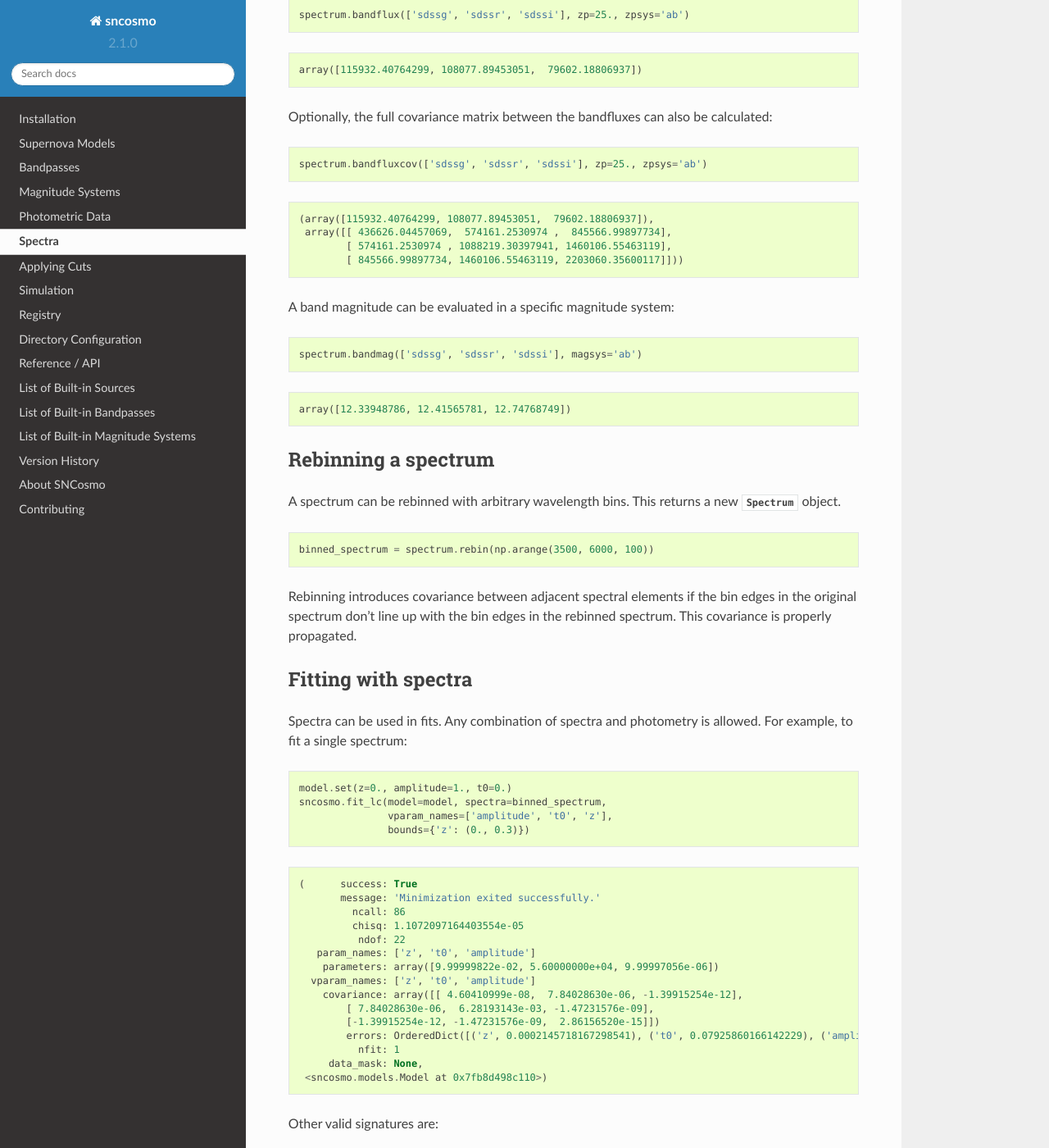
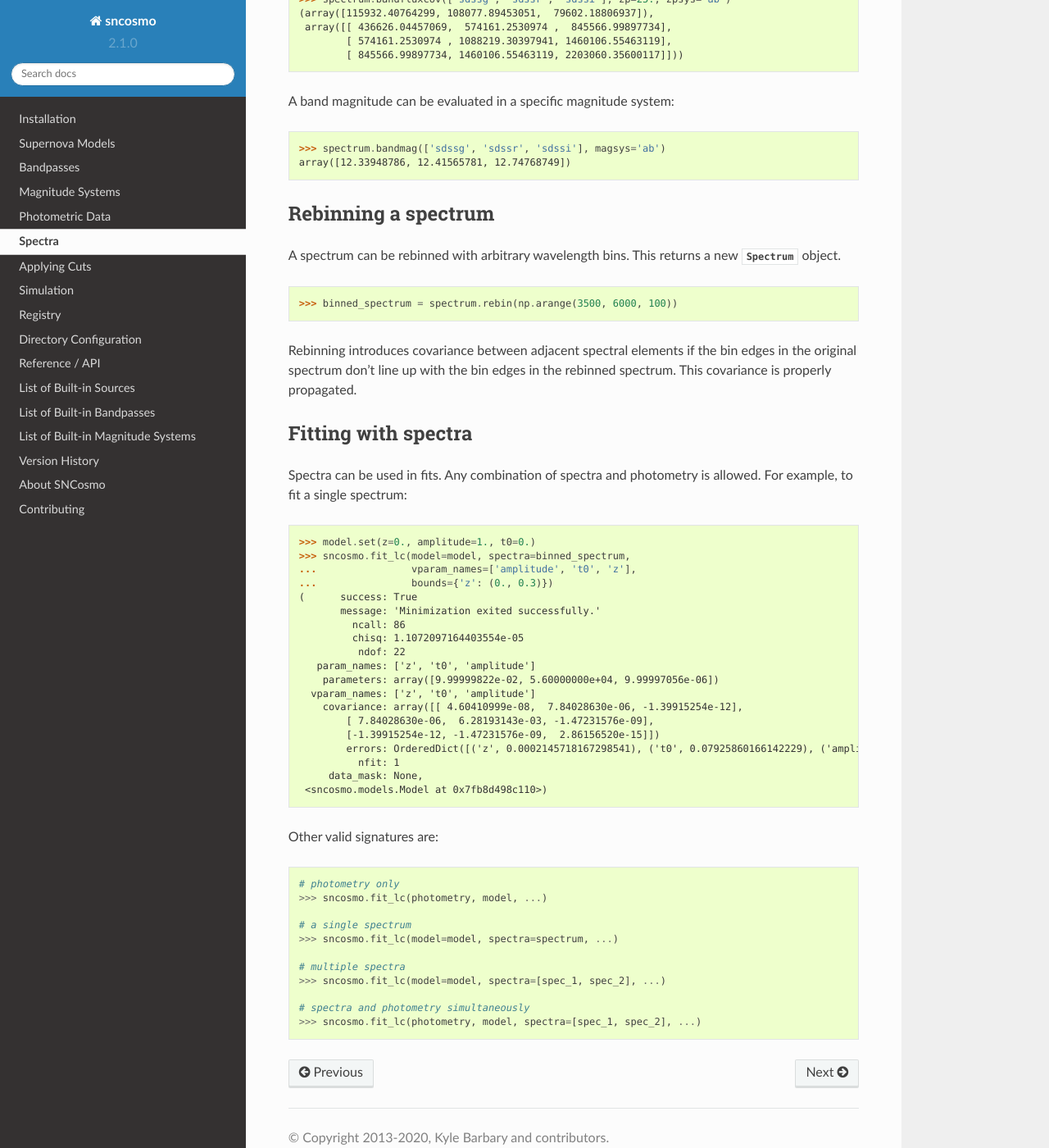
Before and after one commit to sncosmo/sncosmo, a Sphinx documentation site: the page built from docs/spectrum.rst, in a window 1280 px wide and 1400 px high, scrolled down 1432 px. Shown: the whole window at 82% size. Built offline with Sphinx 7.4.7 and the Read the Docs theme 2.0.0, drawn with Linux system fonts in a browser that asks for light colours; pages that are not in the unit, such as notebooks, are missing from menus; part of the change alters nothing that is shown; some of the changed text lies outside the part shown.

```diff
--- a/docs/spectrum.rst
+++ b/docs/spectrum.rst
@@ -7,16 +7,13 @@ class. A spectrum object can be created from a list of wavelengths and flux valu
 
 .. code:: python
 
-    import sncosmo
-    import numpy as np
+    >>> wave = np.arange(3000, 9000)
+    >>> model = sncosmo.Model(source='hsiao-subsampled')
+    >>> model.set(z=0.1, amplitude=1e-5, t0=56000.)
+    >>> sample_time = model['t0'] + 2.
+    >>> flux = model.flux(time=sample_time, wave=wave)
 
-    wave = np.arange(3000, 9000)
-    model = sncosmo.Model(source='hsiao-subsampled')
-    model.set(z=0.1, amplitude=1e-5, t0=56000.)
-    sample_time = model['t0'] + 2.
-    flux = model.flux(time=sample_time, wave=wave)
-
-    spectrum = sncosmo.Spectrum(wave, flux, time=sample_time)
+    >>> spectrum = sncosmo.Spectrum(wave, flux, time=sample_time)
 
 By default, the wavelengths are assumed to be in angstroms and the flux values as a
 spectral flux density (erg / s / cm^2 / A).
@@ -29,15 +26,15 @@ uncertainties for each spectral element:
 
 .. code:: python
 
-    fluxerr = 0.1 * flux
-    spectrum = sncosmo.Spectrum(wave, flux, fluxerr, time=sample_time)
+    >>> fluxerr = 0.1 * flux
+    >>> spectrum = sncosmo.Spectrum(wave, flux, fluxerr, time=sample_time)
 
 or a full covariance matrix:
 
 .. code:: python
 
-    fluxcov = np.diag(fluxerr**2) + 1e-5 * np.max(flux)**2
-    spectrum = sncosmo.Spectrum(wave, flux, fluxcov=fluxcov, time=sample_time)
+    >>> fluxcov = np.diag(fluxerr**2) + 1e-5 * np.max(flux)**2
+    >>> spectrum = sncosmo.Spectrum(wave, flux, fluxcov=fluxcov, time=sample_time)
 
 All operations will take these uncertanties into account.
 
@@ -49,20 +46,14 @@ available in sncosmo:
 
 .. code:: python
 
-    spectrum.bandflux('sdssg')
-
-.. parsed-literal::
-
+    >>> spectrum.bandflux('sdssg')
     6.336874516839506
 
 Synthetic photometry can be calculated on multiple bands simultaneously:
 
 .. code:: python
 
-    spectrum.bandflux(['sdssg', 'sdssr', 'sdssi'])
-
-.. parsed-literal::
-
+    >>> spectrum.bandflux(['sdssg', 'sdssr', 'sdssi'])
     array([6.33687452, 5.33348909, 2.86301428])
 
 If a zeropoint and magnitude system are specified, then the bandflux is returned in that
@@ -70,20 +61,14 @@ system (otherwise it is in photons / s / cm^2 by default).
 
 .. code:: python
 
-    spectrum.bandflux(['sdssg', 'sdssr', 'sdssi'], zp=25., zpsys='ab')
-
-.. parsed-literal::
-
+    >>> spectrum.bandflux(['sdssg', 'sdssr', 'sdssi'], zp=25., zpsys='ab')
     array([115932.40764299, 108077.89453051,  79602.18806937])
 
 Optionally, the full covariance matrix between the bandfluxes can also be calculated:
 
 .. code:: python
 
-    spectrum.bandfluxcov(['sdssg', 'sdssr', 'sdssi'], zp=25., zpsys='ab')
-
-.. parsed-literal::
-
+    >>> spectrum.bandfluxcov(['sdssg', 'sdssr', 'sdssi'], zp=25., zpsys='ab')
     (array([115932.40764299, 108077.89453051,  79602.18806937]),
      array([[ 436626.04457069,  574161.2530974 ,  845566.99897734],
             [ 574161.2530974 , 1088219.30397941, 1460106.55463119],
@@ -93,10 +78,7 @@ A band magnitude can be evaluated in a specific magnitude system:
 
 .. code:: python
 
-    spectrum.bandmag(['sdssg', 'sdssr', 'sdssi'], magsys='ab')
-
-.. parsed-literal::
-
+    >>> spectrum.bandmag(['sdssg', 'sdssr', 'sdssi'], magsys='ab')
     array([12.33948786, 12.41565781, 12.74768749])
 
 
@@ -109,7 +91,7 @@ A spectrum can be rebinned with arbitrary wavelength bins. This returns a new
 
 .. code:: python
 
-    binned_spectrum = spectrum.rebin(np.arange(3500, 6000, 100))
+    >>> binned_spectrum = spectrum.rebin(np.arange(3500, 6000, 100))
 
 Rebinning introduces covariance between adjacent spectral elements if the bin edges
 in the original spectrum don't line up with the bin edges in the rebinned spectrum. This
@@ -124,14 +106,10 @@ example, to fit a single spectrum:
 
 .. code:: python
 
-    model.set(z=0., amplitude=1., t0=0.)
-    sncosmo.fit_lc(model=model, spectra=binned_spectrum,
-                   vparam_names=['amplitude', 't0', 'z'],
-                   bounds={'z': (0., 0.3)})
-
-.. parsed-literal::
-
-
+    >>> model.set(z=0., amplitude=1., t0=0.)
+    >>> sncosmo.fit_lc(model=model, spectra=binned_spectrum,
+    ...                vparam_names=['amplitude', 't0', 'z'],
+    ...                bounds={'z': (0., 0.3)})
     (      success: True
            message: 'Minimization exited successfully.'
              ncall: 86
@@ -153,13 +131,13 @@ Other valid signatures are:
 .. code:: python
 
     # photometry only
-    sncosmo.fit_lc(photometry, model, ...)
+    >>> sncosmo.fit_lc(photometry, model, ...)
 
     # a single spectrum
-    sncosmo.fit_lc(model=model, spectra=spectrum, ...)
+    >>> sncosmo.fit_lc(model=model, spectra=spectrum, ...)
 
     # multiple spectra
-    sncosmo.fit_lc(model=model, spectra=[spec_1, spec_2], ...)
+    >>> sncosmo.fit_lc(model=model, spectra=[spec_1, spec_2], ...)
 
     # spectra and photometry simultaneously
-    sncosmo.fit_lc(photometry, model, spectra=[spec_1, spec_2], ...)
+    >>> sncosmo.fit_lc(photometry, model, spectra=[spec_1, spec_2], ...)
```
